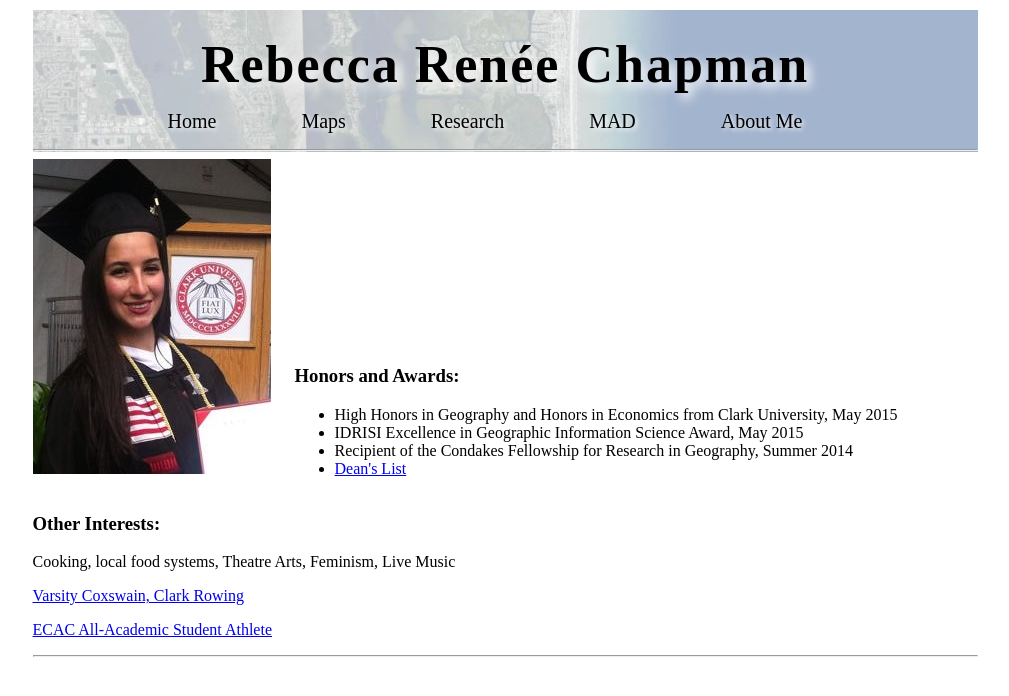
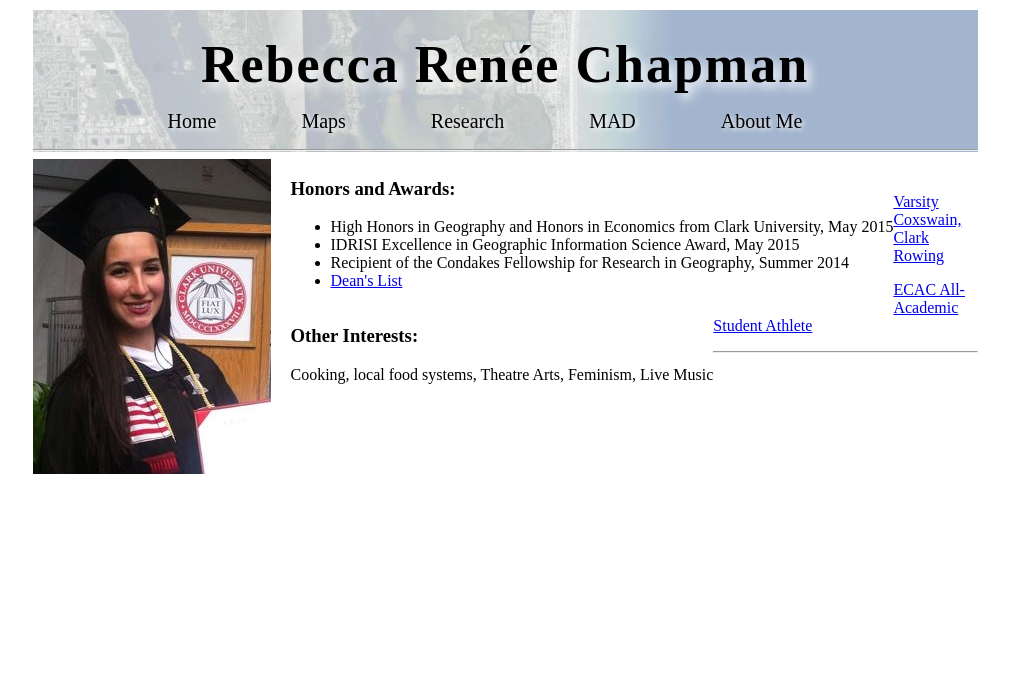
Before and after one commit to rebeccachapman/rebeccachapman.github.io, a Jekyll site: the page built from about.html, in a window 1280 px wide. Shown: the top 696 px of the page, without its empty margins (135-1144 px from the left). Built offline with Jekyll 4.4.1, drawn with Linux system fonts in a browser that asks for light colours.

Commit message:
Update about.html

```diff
--- a/about.html
+++ b/about.html
@@ -2,9 +2,9 @@
 layout: default
 image_name: "cocoa_beach"
 ---
-<img style="display:inline-block; margin-right: 20px; " src="../images/headshot.jpg">
+<img style="display:inline-block; margin-right: 20px; float: left;" src="../images/headshot.jpg">
 
-<div style="display:inline-block;">
+<div style="display:inline-block; float: left;">
   <h3>Honors and Awards:</h3>
   <ul>
     <li>High Honors in Geography and Honors in Economics from Clark University, May 2015</li>
@@ -14,7 +14,7 @@ image_name: "cocoa_beach"
   </ul>
 </div>
 <br>
-<div style="display:inline-block;">
+<div style="display:inline-block; float: left;">
   <h3>Other Interests: </h3>
   Cooking, local food systems, Theatre Arts, Feminism, Live Music
 </div>
```
